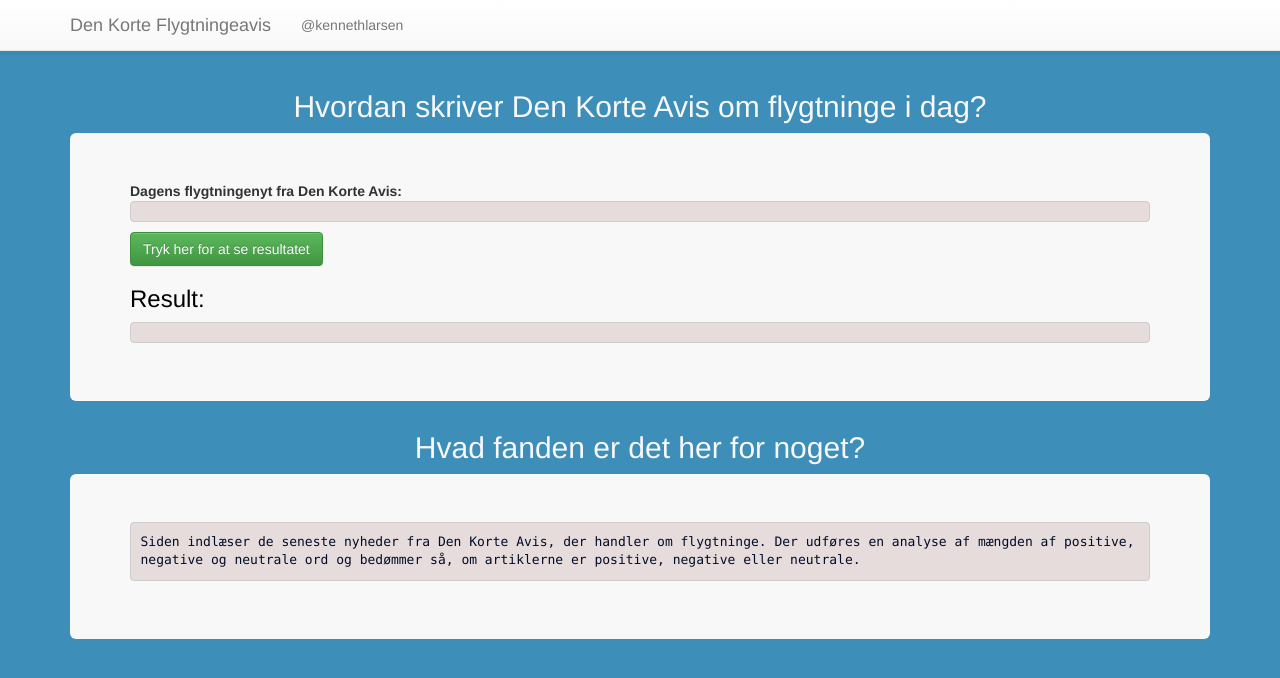
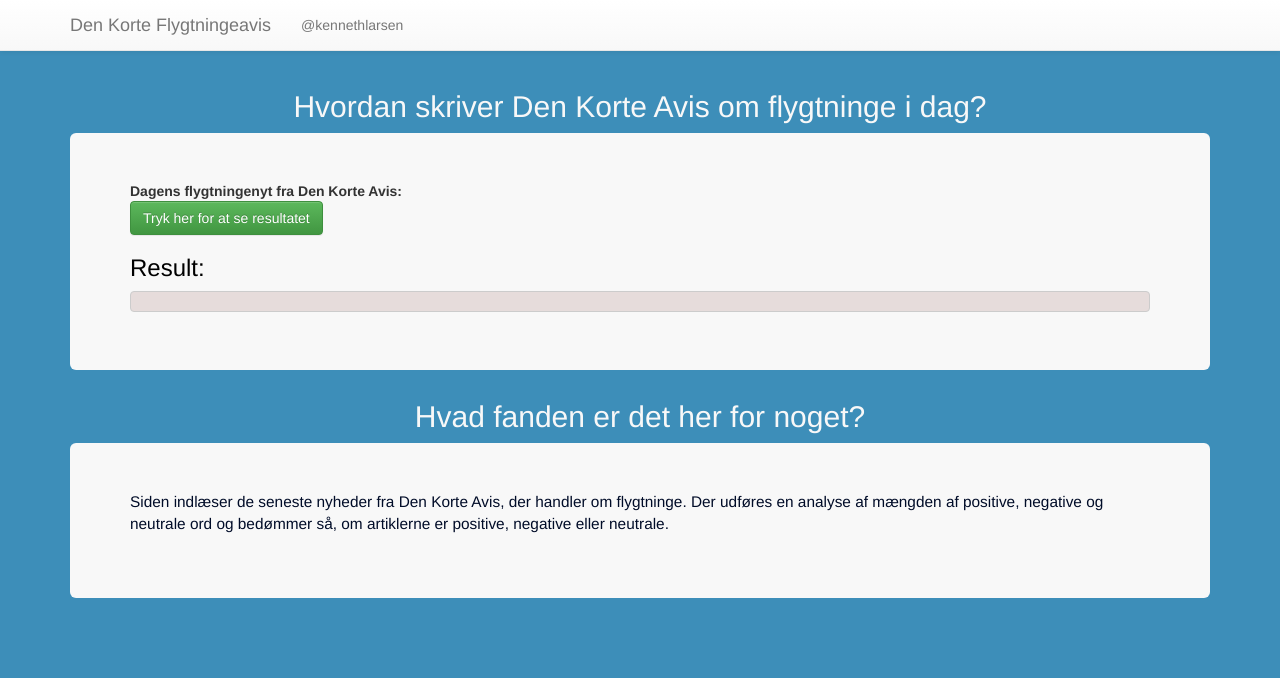
Before and after one commit to kennethlarsen/denkorteflygtningeavis, a website: page index.html in a window 1280 px wide. Drawn offline with nearby package versions, Linux system fonts and the light colour scheme; no server answers.

Commit message:
Beauty update

```diff
--- a/css/master.css
+++ b/css/master.css
@@ -38,7 +38,7 @@
 }
 
 .jumbotron p {
-  color: #bbb;
+  color: #000C28;
   font-size: 1.1em;
 }
 
--- a/index.html
+++ b/index.html
@@ -50,14 +50,14 @@
       <h2 class="text-center">Hvordan skriver Den Korte Avis om flygtninge i dag?</h2>
       <div class="jumbotron">
         <b>Dagens flygtningenyt fra Den Korte Avis:</b>
-        <pre id="txt"></pre>
+        <div id="txt"></div>
         <button id="resultdenkorte" class="btn btn-success" type="button" name="button">Tryk her for at se resultatet</button>
         <h3>Result:</h3>
         <pre id="result"></pre>
       </div>
       <h2 class="text-center">Hvad fanden er det her for noget?</h2>
       <div class="jumbotron">
-        <pre>Siden indlæser de seneste nyheder fra Den Korte Avis, der handler om flygtninge. Der udføres en analyse af mængden af positive, negative og neutrale ord og bedømmer så, om artiklerne er positive, negative eller neutrale. </pre>
+        <p>Siden indlæser de seneste nyheder fra Den Korte Avis, der handler om flygtninge. Der udføres en analyse af mængden af positive, negative og neutrale ord og bedømmer så, om artiklerne er positive, negative eller neutrale. </p>
       </div>
     </div>
 
```
